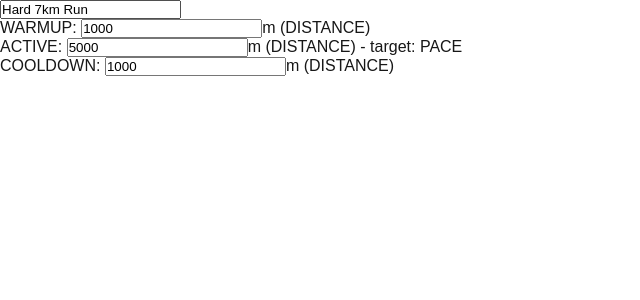
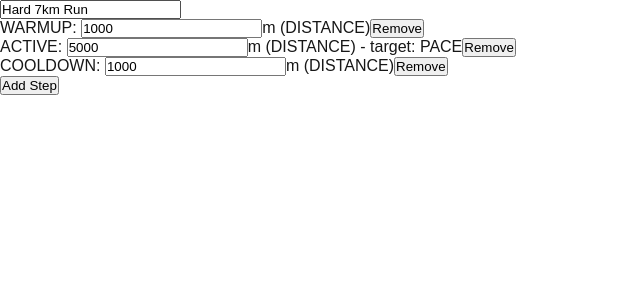
Before and after one commit to Brendan3519/garmin-workout-builder, a Next.js app: page / in a window 1280 px wide. Shown: the top 300 px of the page, without its empty margins (0-640 px from the left). Built offline with nearby package versions, Linux system fonts and the light colour scheme; no server answers.

Commit message:
Add Step and Remove Step with duration draft-state validation

```diff
--- a/src/components/WorkoutView.tsx
+++ b/src/components/WorkoutView.tsx
@@ -8,36 +8,58 @@ interface WorkoutViewProps {
     workout: Workout;
 }
 
+function isDurationDraftInvalid(draft: string | undefined) {
+    return draft !== undefined && (draft === '' || isNaN(Number(draft)));
+}
+
 function WorkoutView({ workout }: WorkoutViewProps) {
     const [workoutName, setWorkoutName] = useState(workout.workoutName);
     const [steps, setSteps] = useState(workout.steps);
     const [valueBeforeEdit, setValueBeforeEdit] = useState<number | null>(null);
+    const [durationDrafts, setDurationDrafts] = useState<{ [stepOrder: number]: string }>({});
 
     function handleDurationChange(targetStepOrder: number, newValue: number) {
         const updatedSteps = steps.map((step) =>
             step.stepOrder === targetStepOrder
-            ? {...step, durationValue: newValue }
-            : {...step}
+                ? { ...step, durationValue: newValue }
+                : step
         );
         setSteps(updatedSteps);
     }
 
     function handleDurationFocus(currentValue: number) {
-        setValueBeforeEdit(currentValue)
+        setValueBeforeEdit(currentValue);
     }
 
-    function handleDurationBlur(step: WorkoutStep) {
-        if (valueBeforeEdit !== null
-            //&& step.durationValue !== valueBeforeEdit
-            ) {
+    function handleDurationBlur(step: WorkoutStep, newValue: number) {
+        if (valueBeforeEdit !== null && newValue !== valueBeforeEdit) {
             posthog.capture('workout_duration_edited', {
                 step_order: step.stepOrder,
                 intensity: step.intensity,
                 old_value: valueBeforeEdit,
-                new_value: step.durationValue,
-            })
+                new_value: newValue,
+            });
         }
         setValueBeforeEdit(null);
+    }
+
+    function handleAddStep() {
+        const nextStepOrder = steps.length > 0
+            ? Math.max(...steps.map((step) => step.stepOrder)) + 1
+            : 1;
+
+        const newStep: WorkoutStep = {
+            stepOrder: nextStepOrder,
+            intensity: 'ACTIVE',
+            durationType: 'DISTANCE',
+            durationValue: 1000,
+        };
+
+        setSteps([...steps, newStep]);
+    }
+
+    function handleRemoveStep(targetStepOrder: number) {
+        setSteps(steps.filter((step) => step.stepOrder != targetStepOrder))
     }
 
     return (
@@ -46,20 +68,39 @@ function WorkoutView({ workout }: WorkoutViewProps) {
                 value={workoutName}
                 onChange={(e) => setWorkoutName(e.target.value)}
             />
-           {steps.map((step) => (
+            {steps.map((step) => {
+                const draft = durationDrafts[step.stepOrder];
+                const showError = isDurationDraftInvalid(draft);
+
+                return (
                     <p key={step.stepOrder}>
                         {step.intensity}:{' '}
                         <input
                             type="number"
-                    value={step.durationValue}
-                    onChange={(e) => handleDurationChange(step.stepOrder, Number(e.target.value))}
+                            value={draft ?? step.durationValue}
+                            placeholder="0"
+                            onChange={(e) =>
+                                setDurationDrafts({ ...durationDrafts, [step.stepOrder]: e.target.value })
+                            }
                             onFocus={() => handleDurationFocus(step.durationValue)}
-                    onBlur={() => handleDurationBlur(step)}
+                            onBlur={() => {
+                                const isValid = !isDurationDraftInvalid(draft);
+                                const newValue = isValid ? Number(draft) : step.durationValue;
+                                if (isValid && draft !== undefined) {
+                                    handleDurationChange(step.stepOrder, newValue);
+                                }
+                                handleDurationBlur(step, newValue);
+                            }}
+                            style={showError ? { borderColor: 'red' } : undefined}
                         />
                         m ({step.durationType})
+                        {showError && <span style={{ color: 'red' }}> Value cannot be blank</span>}
                         {step.target?.targetType && <span> - target: {step.target.targetType}</span>}
+                        <button onClick={() => handleRemoveStep(step.stepOrder)}>Remove</button>
                     </p>
-           ))}
+                );
+            })}
+            <button onClick={handleAddStep}>Add Step</button>
         </div>
     );
 }
```
Lines whose indentation alone changed are shown as unchanged.
